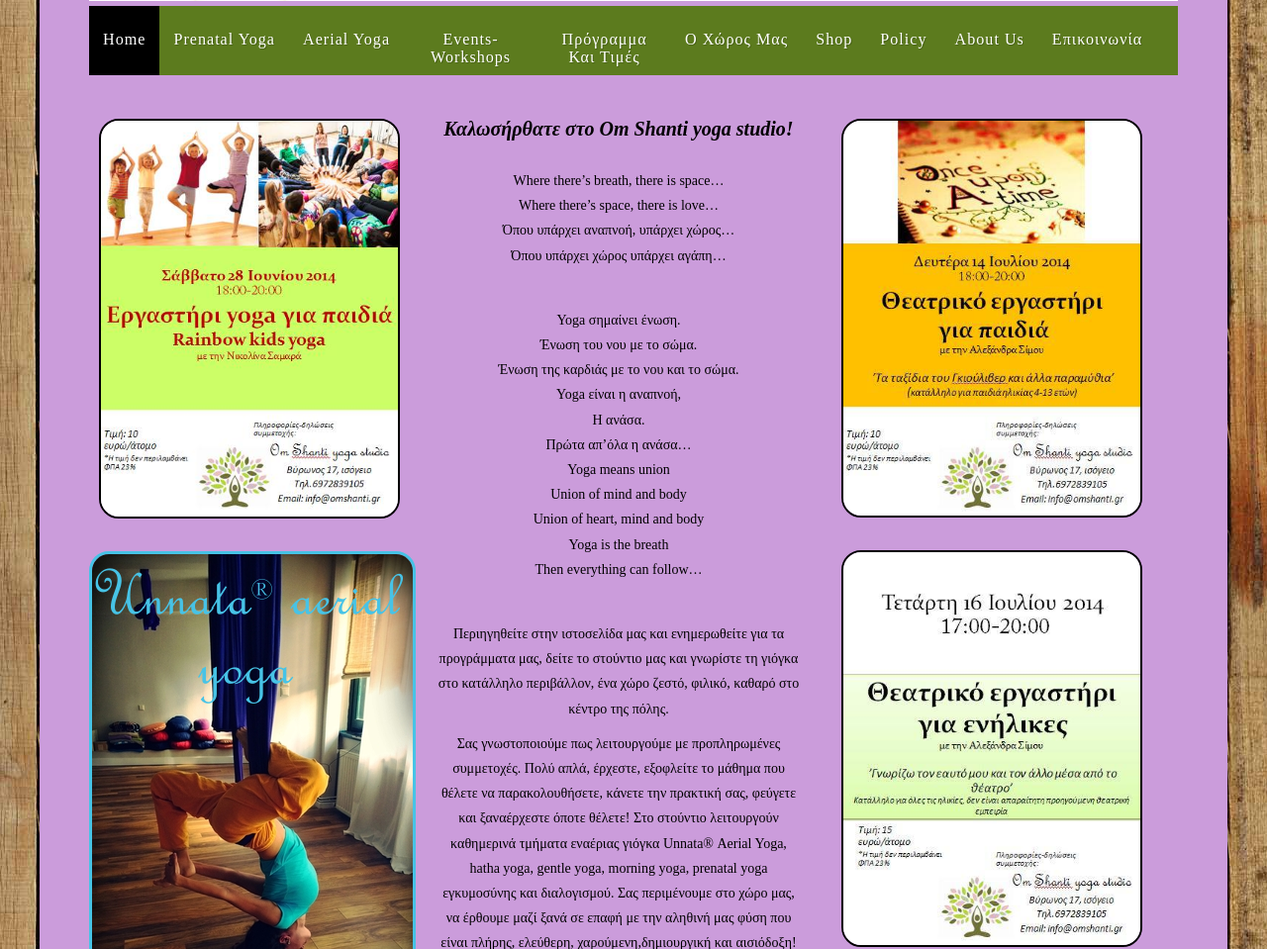
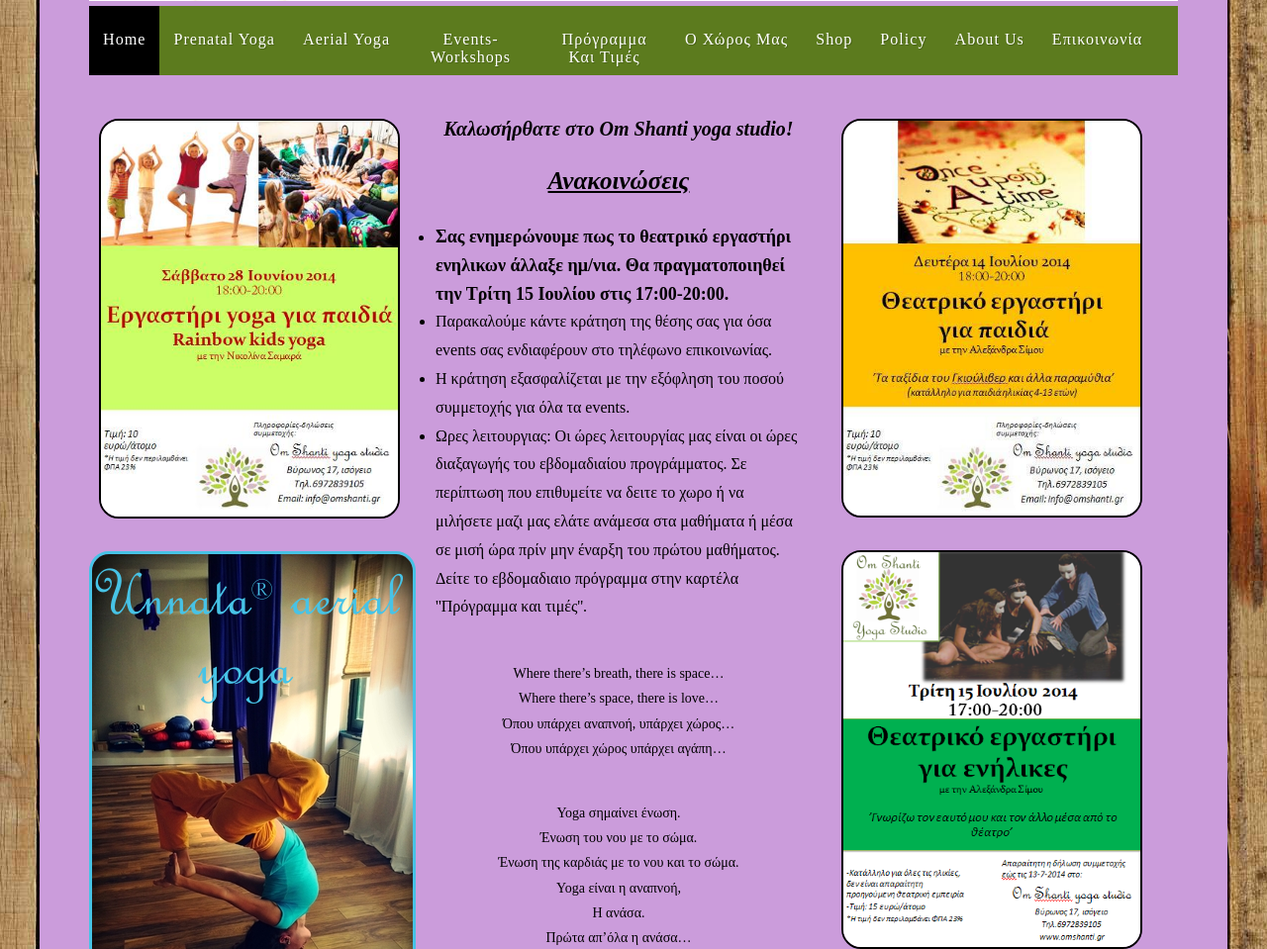
Before and after one commit to jimsiak/omshanti, a PHP site: page /?page=1 in a window 1280 px wide. Shown: the part 309-1268 px from the top of the page at 99% size. Run offline with PHP 8.4, Linux system fonts and the light colour scheme.

Commit message:
Santie requested some changes.
Changes the workshop for adults home page image.
Changes the events page.
Added announcements to to the home page.

Synchronized with www.omshanti.gr

```diff
--- a/pages/home.html
+++ b/pages/home.html
@@ -29,6 +29,17 @@
 			<h1>
 				Καλωσήρθατε στο Om Shanti yoga studio!
 			</h1>
+
+			<div class="announcements">
+			<h1>Ανακοινώσεις</h1>
+			<ul>
+			<li class="large_text">Σας ενημερώνουμε πως το θεατρικό εργαστήρι ενηλικων άλλαξε ημ/νια. Θα πραγματοποιηθεί την Τρίτη 15 Ιουλίου στις 17:00-20:00.</li>
+			<li>Παρακαλούμε κάντε κράτηση της θέσης σας για όσα events σας ενδιαφέρουν στο τηλέφωνο επικοινωνίας.</li>
+			<li>Η κράτηση εξασφαλίζεται με την εξόφληση του ποσού συμμετοχής για όλα τα events.</li>
+			<li>Ωρες λειτουργιας: Οι ώρες λειτουργίας μας είναι οι ώρες διαξαγωγής του εβδομαδιαίου προγράμματος. Σε περίπτωση που επιθυμείτε να δειτε το χωρο ή να μιλήσετε μαζι μας ελάτε ανάμεσα στα μαθήματα ή μέσα σε μισή ώρα πρίν μην έναρξη του πρώτου μαθήματος. Δείτε το εβδομαδιαιο πρόγραμμα στην καρτέλα ''Πρόγραμμα και τιμές''.</li>
+			</ul>
+			</div>
+
 			<p class="long_margin">Where there’s breath, there is space… <br/>
 			   Where there’s space, there is love… <br/>
 			   Όπου υπάρχει αναπνοή, υπάρχει χώρος… <br/>
--- a/style.css
+++ b/style.css
@@ -484,6 +484,20 @@ p#unnata_footnote {
 #content #home_content #center p.long_margin {
 	margin-bottom: 40px;
 }
+#content #home_content #center div.announcements {
+	margin-bottom: 40px;
+}
+#content #home_content #center div.announcements h1 {
+	text-decoration: underline;
+	font-size: 25px;
+}
+#content #home_content #center div.announcements ul {
+	list-style-type: disc;
+}
+#content #home_content #center div.announcements li.large_text {
+	font-size: 18px;
+	font-weight: bold;
+}
 #content #home_content #right {
 	margin-left: 10px;
 	width: 370px;
@@ -696,7 +710,15 @@ p.important {
 	margin-left: 130px;
 	border-top: 1px solid grey;
 	border-bottom: 1px solid grey;
+	margin-bottom: 10px;
+}
+#content #events_content div.event_div div.reservation {
+	width: 80%;
+	margin-left: 130px;
+	font-size: 15px;
+	color: red;
 	margin-bottom: 20px;
+	font-style: italic;
 }
 #content #events_content div.event_div div.description p.quote {
 	width: 100%;
```
Also changed, not shown: pages/events.html (+14 -2 lines), images/workshop_for_adults.jpg.
